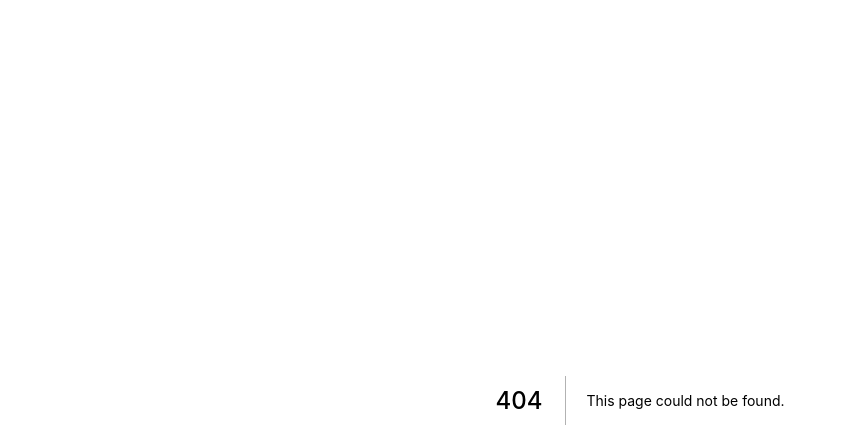
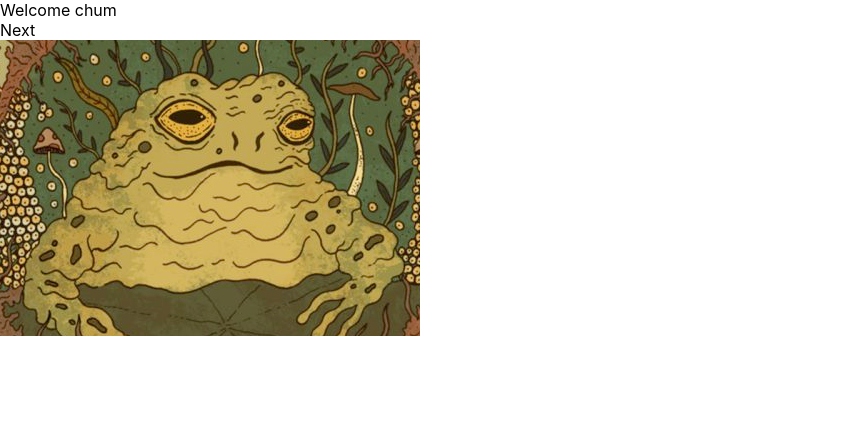
Before and after one commit to AdamanskaHub/dino, a Next.js app: page /dialogBox in a window 1280 px wide. Before the commit this address had no page. Shown: the top 448 px of the page, without its empty margins (0-847 px from the left). Built offline with nearby package versions, Linux system fonts and the light colour scheme.

Commit message:
dialog basics down

```diff
--- a/package.json
+++ b/package.json
@@ -12,7 +12,8 @@
     "@zeit/next-typescript": "^1.1.1",
     "next": "10.0.6",
     "react": "17.0.1",
-    "react-dom": "17.0.1"
+    "react-dom": "17.0.1",
+    "react-spring": "^8.0.27"
   },
   "devDependencies": {
     "@types/node": "^14.14.31",
--- a/pages/countdown.tsx
+++ b/pages/countdown.tsx
@@ -1,4 +1,4 @@
-import React, { useRef, useEffect, useState } from "react";
+import React, { useEffect, useState } from "react";
 
 type CountdownProps = {
     duration?: number;
--- /dev/null
+++ b/pages/dialogBox.tsx
@@ -0,0 +1,29 @@
+import React, { useState } from "react";
+import Message from './messages'
+
+const messages = [
+    "Welcome chum",
+    "This is message 2",
+    "Do the thing",
+    ];
+
+export default function DialogBox() {
+
+const [currentMessage, setCurrentMessage] = useState(0);
+    const handleClick = () => {
+        if (currentMessage < messages.length - 1) {
+        setCurrentMessage(currentMessage + 1);
+        } else {
+        setCurrentMessage(0);
+        }};
+
+    return (
+        <div>
+            <Message message={messages[currentMessage]} key={currentMessage} />
+            <div onClick={handleClick}>
+            Next
+            </div>
+            <img src="/hunk.png" alt="workout"/>
+        </div>
+    )
+}
--- a/pages/index.tsx
+++ b/pages/index.tsx
@@ -2,6 +2,7 @@ import Head from 'next/head'
 // import styles from '../styles/Home.css'
 import { useState } from 'react'
 import Countdown from './countdown'
+import DialogBox from './dialogBox'
 
 export default function Home() {
 
@@ -10,7 +11,6 @@ export default function Home() {
 
   const [duration, setDuration] = useState(0)
   const [timeOver, setTimeOver] = useState(false)
-  // const countdownFinished = false
   const [activity, setActivity] = useState("")
 
   return (
@@ -23,6 +23,7 @@ export default function Home() {
       <main>
         {!activeView ? (
           <>
+            <DialogBox />
             <h1 >
               Let's do this
         </h1>
--- /dev/null
+++ b/pages/messages.tsx
@@ -0,0 +1,31 @@
+import React, { useMemo } from "react";
+import { animated, useTransition } from "react-spring";
+
+const Message = ({ message }) => {
+    const items = useMemo(
+    () =>
+        message.split("").map((letter, index) => ({
+        item: letter,
+        key: index
+        })),
+    [message]
+    );
+    const transitions = useTransition(items, item => item.key, {
+    trail: 35,
+    from: { display: "none" },
+    enter: { display: "" }
+    });
+    return (
+    <div className="DialogMessage">
+        {transitions.map(({ item, props, key }) => {
+        return (
+            <animated.span key={key} style={props}>
+            {item.item}
+            </animated.span>
+        );
+        })}
+    </div>
+    );
+    };
+
+export default Message;
```
Also changed, not shown: public/hunk.png (added), 1 other file (tests, documents, lock files or other folders).
